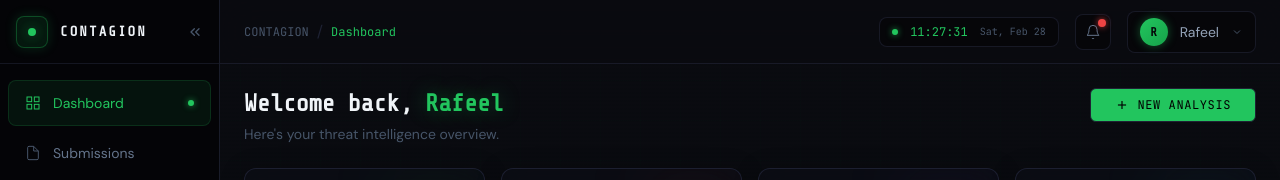
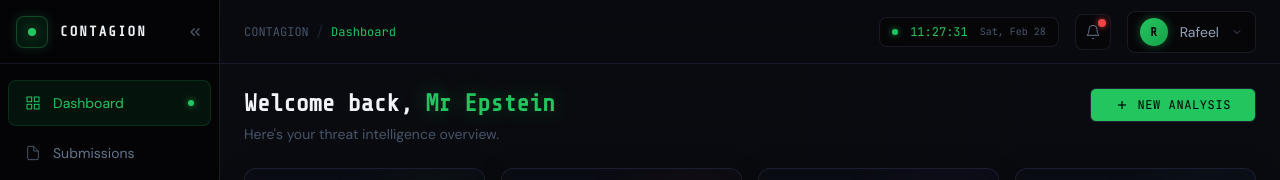
Before and after one commit to crymsor/Contagion, a React (Vite) app in the folder frontend/: page /dashboard in a window 1280 px wide. Shown: the top 180 px of the page. Built offline with nearby package versions, Linux system fonts and the light colour scheme.

Commit message:
Updated Welcome Message

```diff
--- a/frontend/src/AppLayout/Dashboard/DashboardPage.jsx
+++ b/frontend/src/AppLayout/Dashboard/DashboardPage.jsx
@@ -63,7 +63,7 @@ const DashboardPage = () => {
               <h2 className="font-display text-2xl font-bold" style={{ color: '#F1F5F9' }}>
                 Welcome back,{' '}
                 <span style={{ color: '#22C55E', textShadow: '0 0 20px rgba(34,197,94,0.4)' }}>
-                  Rafeel
+                  Mr Epstein
                 </span>
               </h2>
               <p className="font-body text-sm mt-1" style={{ color: '#475569' }}>
```
